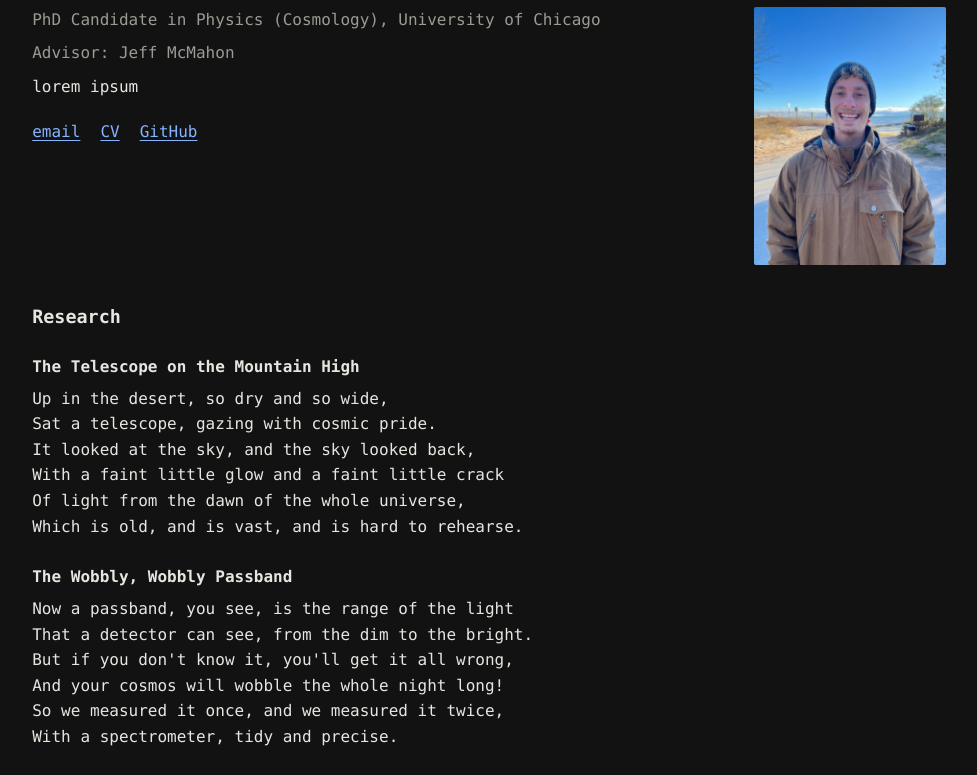
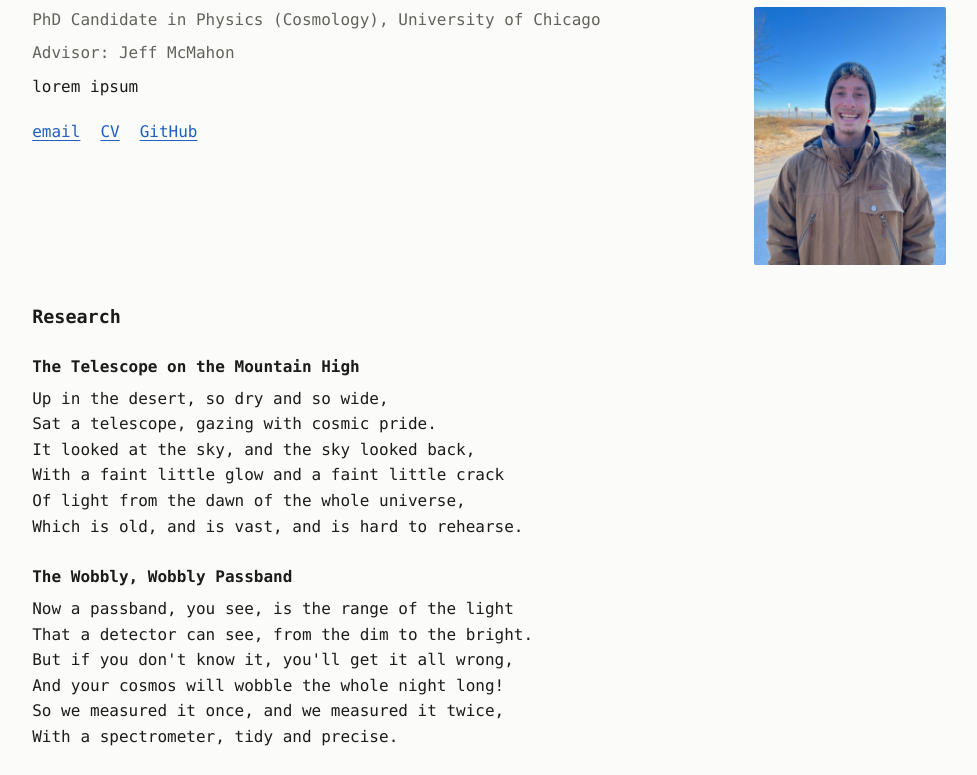
Before and after one commit to tommyalford/tommyalford.github.io, a plain HTML site: page index.html in a window 1280 px wide. Shown: the part 68-843 px from the top of the page, without its empty margins (149-1126 px from the left). Drawn offline with Linux system fonts and the dark colour scheme.

Commit message:
Disable dark mode for now
Remove the prefers-color-scheme styles, declare a light-only color scheme,
and drop the dark favicon variant. Docs note how to restore it.

Co-Authored-By: Claude <noreply@anthropic.com>

```diff
--- a/assets/style.css
+++ b/assets/style.css
@@ -1,21 +1,11 @@
 :root {
-  color-scheme: light dark;
+  color-scheme: light;
   --bg: #fbfbf9;
   --fg: #1b1b1a;
   --muted: #62625d;
   --accent: #1f5fbf;
   --rule: #dcdcd5;
   --font: Menlo, ui-monospace, SFMono-Regular, Consolas, "Liberation Mono", monospace;
-}
-
-@media (prefers-color-scheme: dark) {
-  :root {
-    --bg: #121212;
-    --fg: #e6e6e1;
-    --muted: #9b9b94;
-    --accent: #86b4ff;
-    --rule: #2d2d2b;
-  }
 }
 
 * { box-sizing: border-box; }
--- a/index.html
+++ b/index.html
@@ -5,7 +5,7 @@
   <meta name="viewport" content="width=device-width, initial-scale=1">
   <title>Tommy Alford</title>
   <meta name="description" content="Tommy Alford, PhD student in physics (cosmology) at the University of Chicago.">
-  <meta name="color-scheme" content="light dark">
+  <meta name="color-scheme" content="light">
   <link rel="icon" href="assets/favicon.svg" type="image/svg+xml">
   <link rel="stylesheet" href="assets/style.css">
 </head>
```
Also changed, not shown: assets/favicon.svg, 2 other files.
